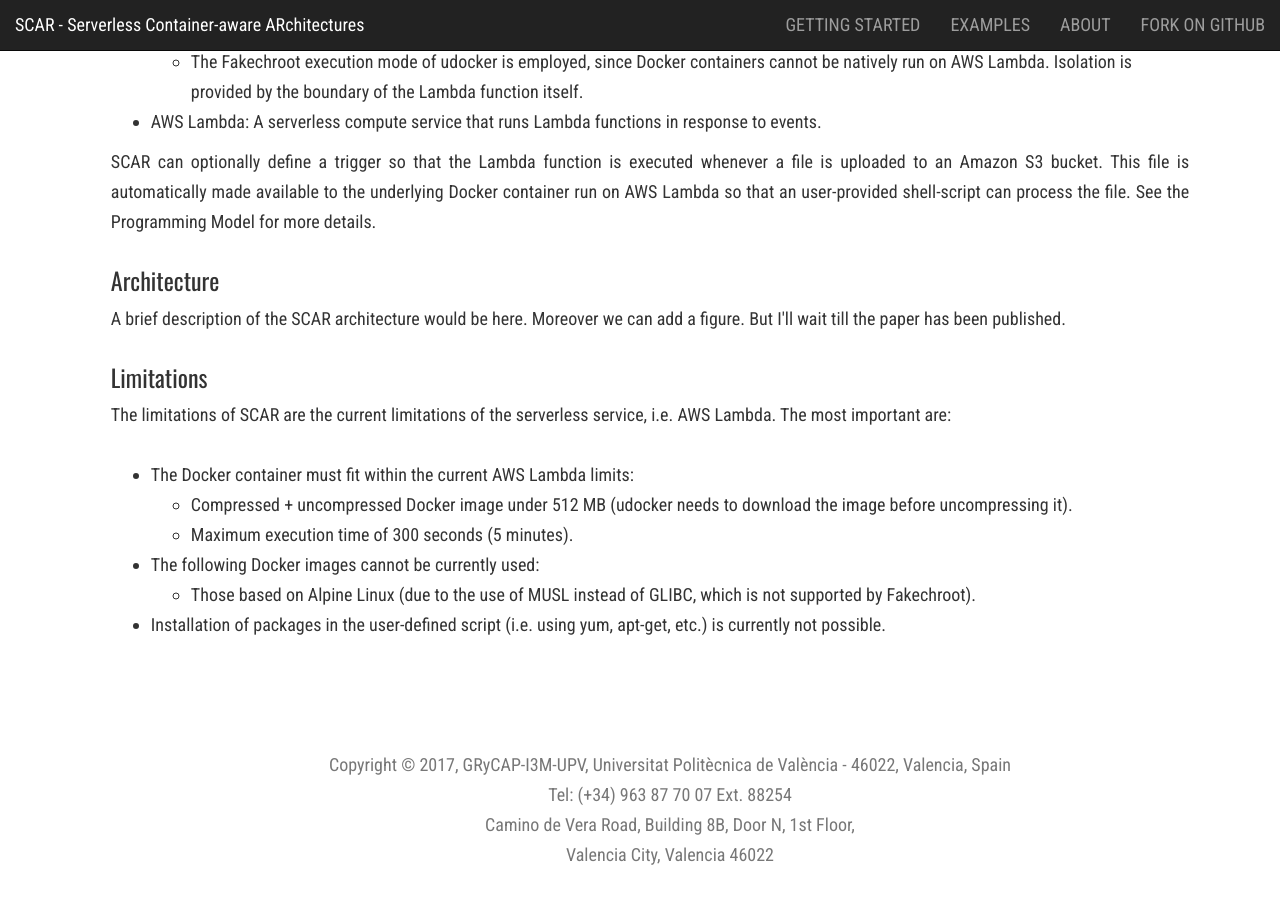
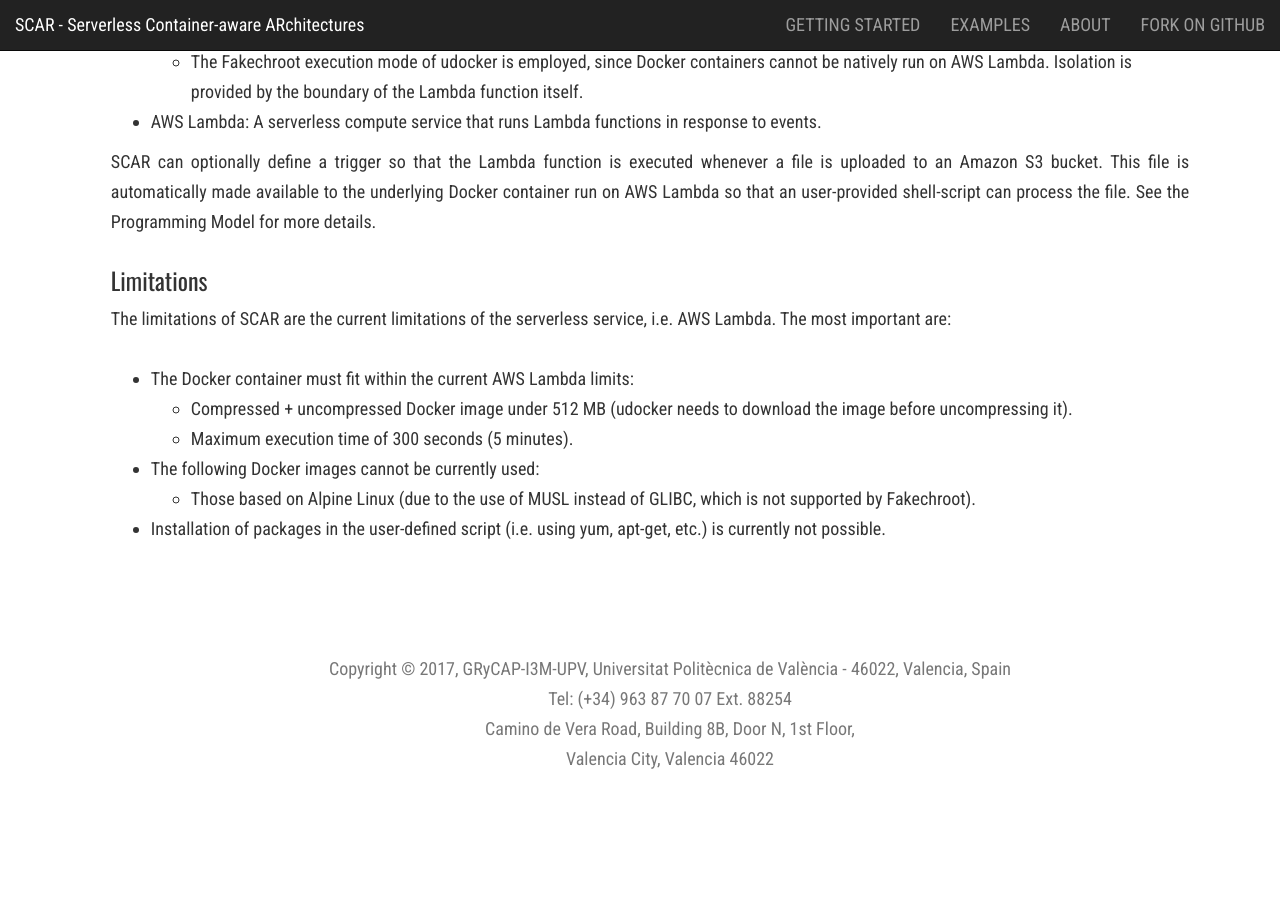
Before and after one commit to amcaar/try.github.io, a Jekyll site: the page built from index.html, in a window 1280 px wide and 900 px high, scrolled down 1895 px. Built offline with Jekyll 4.4.1, drawn with Linux system fonts in a browser that asks for light colours; nearby versions of some CDN libraries; the list of posts is cut into pages by our own code; after the commit the page ends 2699 px from its top, so only the background shows below that.

Commit message:
Update index.html

```diff
--- a/index.html
+++ b/index.html
@@ -59,9 +59,9 @@
                             <li> AWS Lambda: A serverless compute service that runs Lambda functions in response to events. </li>
                         </ul>
                         <p align="justify"> SCAR can optionally define a trigger so that the Lambda function is executed whenever a file is uploaded to an Amazon S3 bucket. This file is automatically made available to the underlying Docker container run on AWS Lambda so that an user-provided shell-script can process the file. See the Programming Model for more details.</p>
-                        <h3> Architecture </h3>
+                        <!--<h3> Architecture </h3>
                         <p> A brief description of the SCAR architecture would be here. Moreover we can add a figure. But I'll wait till the paper has been published.
-                        </p>
+                        </p>-->
                         <h3> Limitations </h3>
                         <p> The limitations of SCAR are the current limitations of the serverless service, i.e. AWS Lambda. The most important are:</p>
                         <ul>
```
